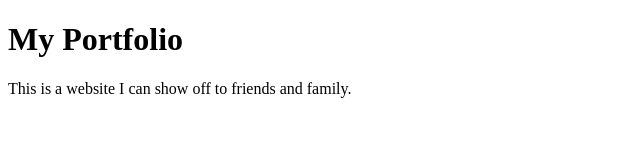
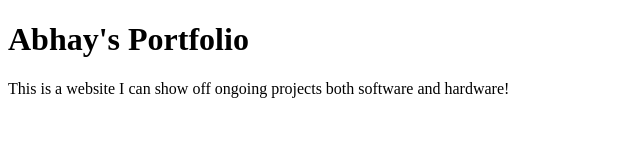
Before and after one commit to abhy1934200/Personal-Portfolio, a plain HTML site: page index.html in a window 1280 px wide. Shown: the whole page, without its empty margins (0-640 px from the left). Drawn offline with Linux system fonts and the light colour scheme.

Commit message:
First Test

```diff
--- a/index.html
+++ b/index.html
@@ -1,10 +1,10 @@
 <!DOCTYPE html>
 <html>
 	<head>
-		<title>My Portfolio</title>
+		<title>My Personal Portfolio</title>
 	</head>
 	<body>
-		<h1>My Portfolio</h1>
-		<p>This is a website I can show off to friends and family.</p>
+		<h1>Abhay's Portfolio</h1>
+    <p>This is a website I can show off ongoing projects both software and hardware!</p>
 	</body>
 </html>
```
